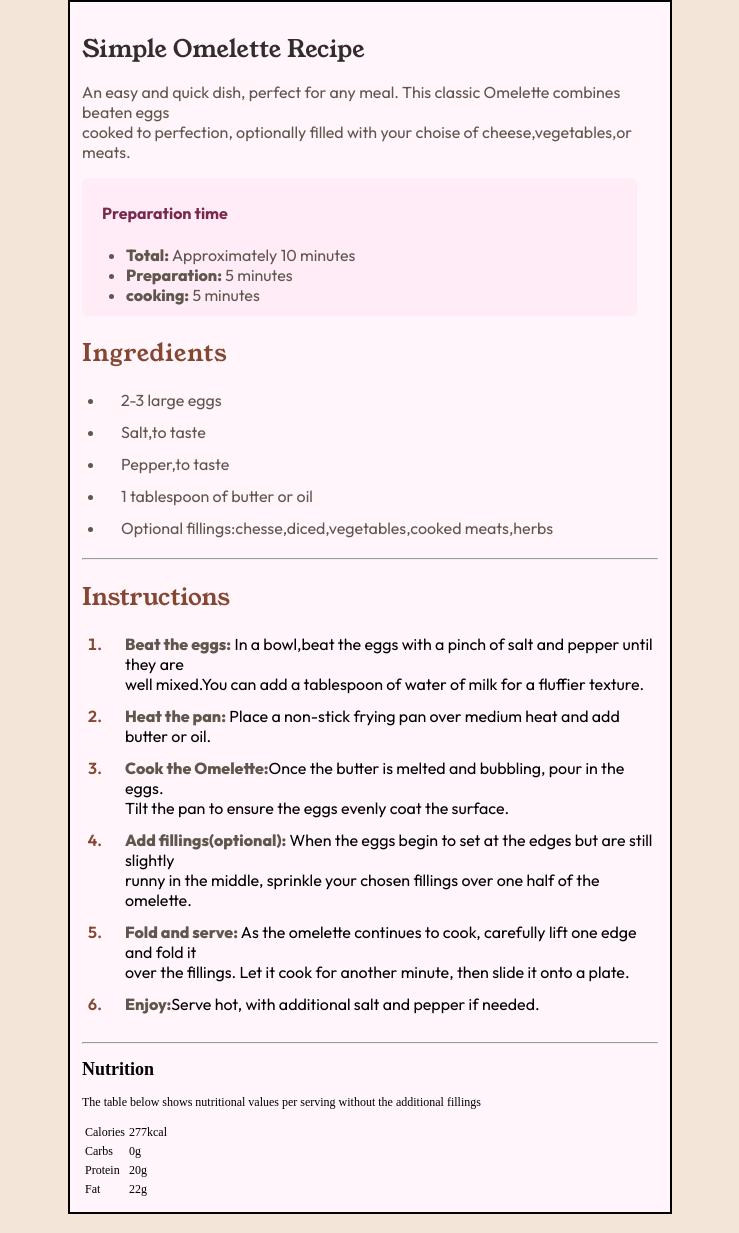
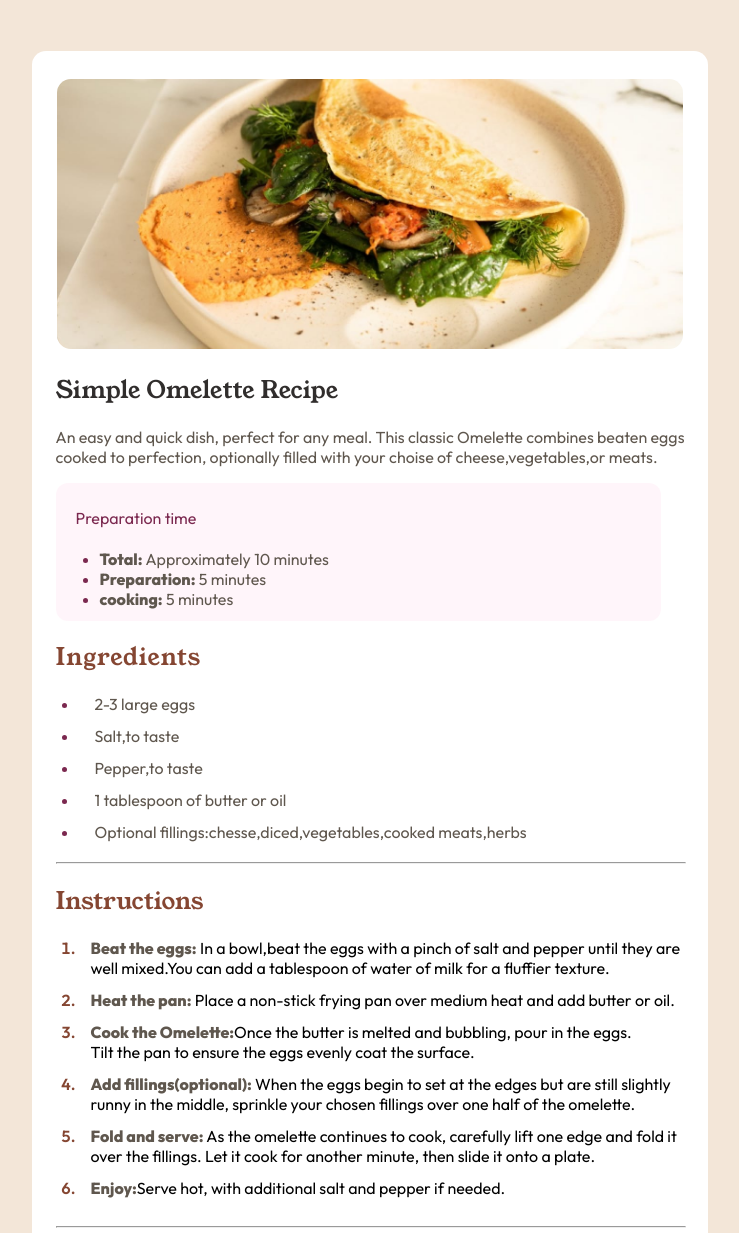
Before and after one commit to Yerson-Viveros05/Frontend-Mentor-pagine-recipe, a plain HTML site: page index.html in a window 1280 px wide. Shown: the top 1233 px of the page, without its empty margins (270-1009 px from the left). Drawn offline with Linux system fonts and the light colour scheme.

Commit message:
Parte visual terminada, falta responsive

```diff
--- a/index.html
+++ b/index.html
@@ -23,7 +23,7 @@
     <div class="tarjeta">
       <section class="introduccion">
         <div class="imagen">
-        <img src="" alt="">
+        <img src="assets/images/image-omelette.jpeg" alt="omelette">
         </div>
           <h1>Simple Omelette Recipe</h1>
           <p>An easy and quick dish, perfect for any meal. This classic Omelette combines beaten eggs <br>
--- a/style.css
+++ b/style.css
@@ -2,22 +2,33 @@ body{
     background-color: hsl(30, 54%, 90%);
     display: flex;
     justify-content: center;
-
+    padding: 4%;
     margin: 0;
 }
 .tarjeta{
-   width: 45%;
-    height: auto;
-   border: 2px solid black;
    margin: 0;
-   padding: 12px;
-   background-color: hsl(330, 100%, 98%);
+   padding: 2%;
+   background-color: hsl(0, 0%, 100%);
+   border-radius: 14px;
+   margin: 0;
+}
+.tarjeta .imagen{
+ display: flex;
+ justify-content: center;
+ align-items: center;
+ margin: 0;
+ padding: 4px 1px 4px 1px;
+}
+.tarjeta img{
+    border-radius: 14px;
+    width: 100%;
+    height: 270px;
+    margin: 0;
 }
 .introduccion h1{
   color: hsl(24, 5%, 18%);
   font-family:  "young serif", serif;
   font-weight: 400;
-  margin: 0;
 }
 .introduccion p{
     font-size: 16px;
@@ -31,12 +42,13 @@ body{
     width: 95%;
     height: 130px;
     padding: 4px;
-    border-radius: 6px;
+    border-radius: 12px;
 }
 .preparacion h4{
    margin-left: 16px;
    color: hsl(332, 51%, 32%);
    font-family: "outfit", sans-serif;
+   font-weight: 400;
 }
 span{
     font-family: "outfit", sans-serif;
@@ -49,6 +61,9 @@ span{
     font-size: 16px;
     font-weight: 400;
     color: hsl(30, 10%, 34%);
+}
+.preparacion li::marker{
+    color: hsl(332, 51%, 32%);
 }
 .listado-ingredientes{
     font-size: 16px;
@@ -67,11 +82,17 @@ span{
 .listado-ingredientes ul{
     padding-left: 23px;
    margin: 0;
+   list-style: disc;
+   color: hsl(332, 51%, 32%);
 }
 .listado-ingredientes li{
     padding-left: 16px;
     color: hsl(30, 10%, 34%);
     margin-bottom: 12px;
+    list-style: disc;
+}
+.listado-ingredientes li::marker{
+    color: hsl(332, 51%, 32%);
 }
 .instrucciones h2{
     font-family: "young serif", serif;
@@ -88,11 +109,52 @@ span{
     font-family: "outfit", sans-serif;
     font-size: 16px;
     padding-left: 20px;
+    padding-left: 12px;
 }
 .instrucciones li::marker{
     color: hsl(14, 45%, 36%);
     font-weight: 600;
 }
-.nutricion{
-    font-size: 12px;
+.nutricion {
+    display: flex;
+    flex-direction: column;
+    margin: 0
 }
+.nutricion h2{
+    font-family: "young serif",serif;
+    font-weight: 400;
+    color: hsl(14, 45%, 36%);
+    margin: 0;
+}
+.nutricion p{
+    font-size: 16px;
+    font-family: "outfit",sans-serif;
+    font-weight: 400;
+    margin-bottom: 8px;
+}
+.nutricion table {
+    width: 95%;
+    border-collapse: collapse;  /* ← Importante para bordes limpios */
+
+}
+.nutricion tr {
+    border-bottom: 1px solid #e5e5e5;  /* ← Esto crea las líneas */
+}
+
+.nutricion tr:last-child {
+    border-bottom: none;  /* ← Quita la línea de la última fila */
+}
+
+.nutricion td {
+    padding: 12px 30px;/* Espacio arriba y abajo */
+    font-family: "outfit",sans-serif;
+    padding-bottom: 10px;
+}
+
+.Column-derecha {
+    font-weight: 600;   /* Números en negrita */
+    color: hsl(14, 45%, 36%);
+}
+hr{
+    width: 100%;
+}
```
